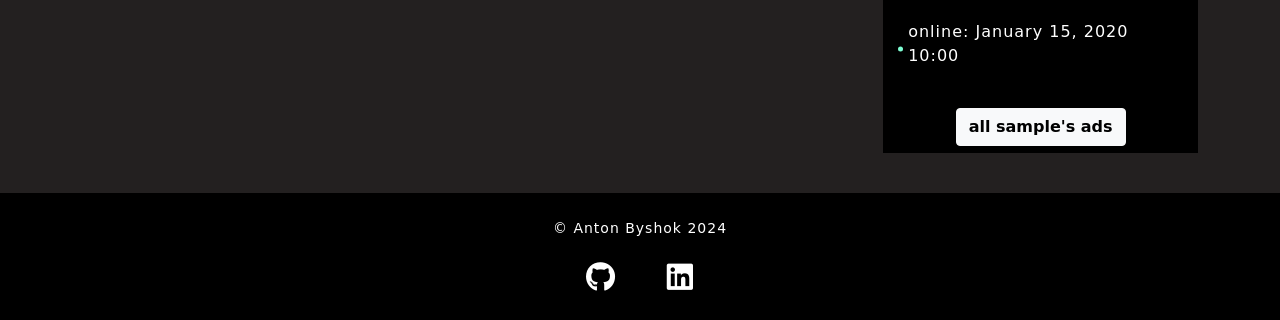
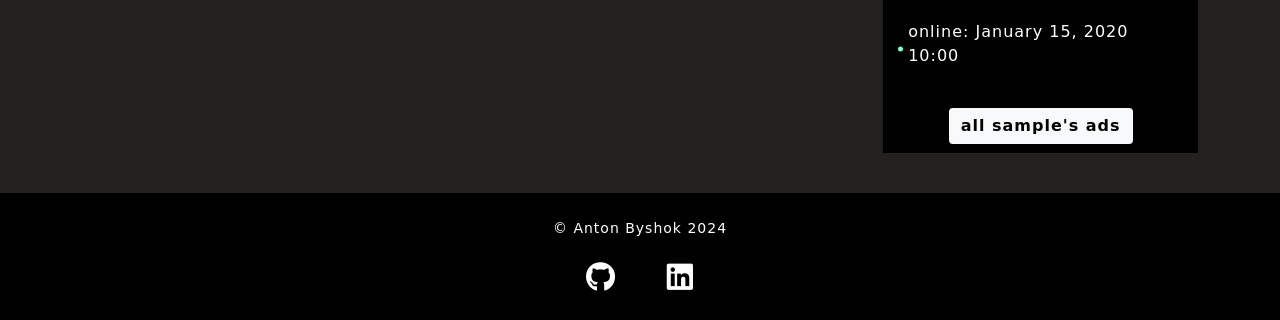
Before and after one commit to webmag-anton/ad_hub, a Django app: a page that uses ads/templates/ads/index.html in a window 1280 px wide. Shown: the part 695-1015 px from the top of the page. Run offline with Django 4.2, Linux system fonts and the light colour scheme; tables that the repository leaves empty hold one stand-in row (values such as "Sample post"); parts of the project's set-up code (start-up, migrations or seed data) failed here and were passed over; some libraries are stand-ins or nearby versions; some web fonts are replaced.

Commit message:
Fix user ads button

```diff
--- a/ads/templates/ads/index.html
+++ b/ads/templates/ads/index.html
@@ -125,10 +125,8 @@
                                 <p class="ad-user__joined">on AdHub since {{ ad.user.date_joined|date:"F j, Y" }}</p>
                                 <p class="ad-user__last-login">online: {{ ad.user.last_login|date:"F j, Y H:i" }}</p>
                                 {% if request.user != ad.user %}
-                                <a href="/ads/user/{{ ad.user.id }}" class="ad-user__ads-link">
-                                    <button type="button" class="btn btn-light ad-user__ads-btn">
-                                        all {{ ad.user.username }}'s ads
-                                    </button>
+                                <a href="/ads/user/{{ ad.user.id }}" class="ad-user__ads-btn">
+                                    all {{ ad.user.username }}'s ads
                                 </a>
                                 {% endif %}
                             </div>
--- a/static/css/style.css
+++ b/static/css/style.css
@@ -729,8 +729,14 @@ h1, h2, h3 {
 
 .ad-user__ads-btn {
     display: block;
+    width: fit-content;
     margin: 40px auto 10px;
+    padding: 6px 12px;
     font-weight: 600;
+    color: #000;
+    background-color: #f8f9fa;
+    border-color: #f8f9fa;
+    border-radius: 4px;
 }
 
 .ad-user__ads-btn:hover {
```
